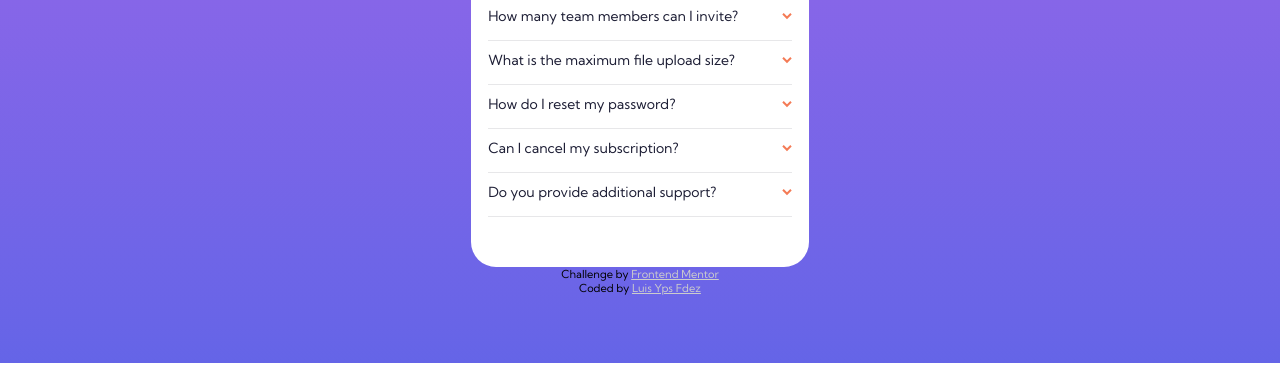
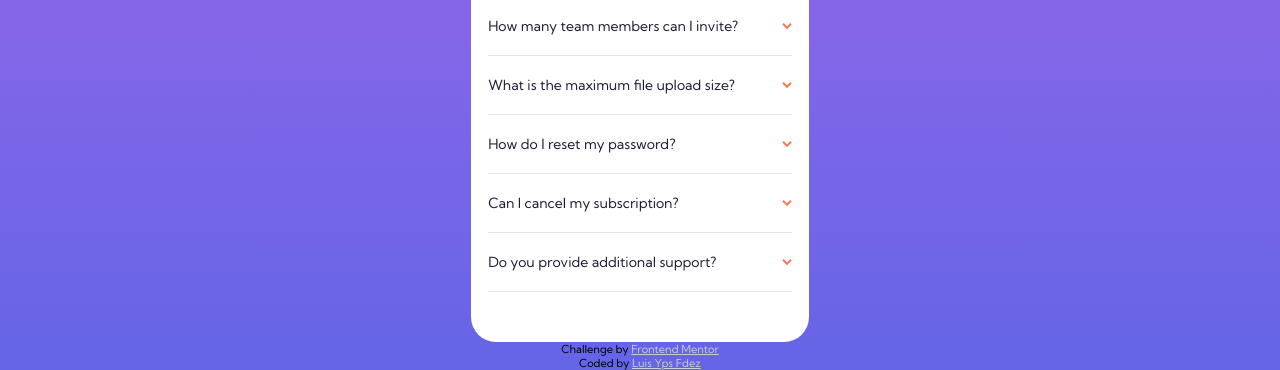
Before and after one commit to azyepes/faq-accordion-card-main, a plain HTML site: page index.html in a window 1280 px wide. Shown: the part 437-807 px from the top of the page. Drawn offline with Linux system fonts and the light colour scheme.

Commit message:
A few enhacement

```diff
--- a/style.css
+++ b/style.css
@@ -43,20 +43,6 @@ body {
 main {
     width: 100%;
     height: auto;
-    display: flex;
-    flex-direction: column;
-    justify-content: center;
-    align-items: center;
-}
-
-.container {
-    width: 90%;
-    max-width: 337.5px;
-    height: auto;
-    border-radius: 25px;
-    background-color: white;
-    padding-top: 130px;
-    padding-bottom: 50px;
 }
 
 .pic {
@@ -91,6 +77,17 @@ main {
     z-index: 2;
 }
 
+.container {
+    width: 90%;
+    max-width: 337.5px;
+    height: auto;
+    margin: 0 auto;
+    border-radius: 25px;
+    background-color: white;
+    padding-top: 130px;
+    padding-bottom: 50px;
+}
+
 .title_faq {
     text-align: center;
     font-size: 3.5rem;
@@ -107,7 +104,7 @@ main {
 
 .question_div {
     width: 100%;
-    padding: 10px 0 15px;
+    padding: 20px 0;
     border-bottom: 1px solid var(--lightgrayishblue);
 }
 
@@ -175,7 +172,7 @@ footer {
 }
 
 .attribution {
-    font-size: 11px; text-align: center;
+    font-size: 11px;
 }
 
 .attribution a {
```
